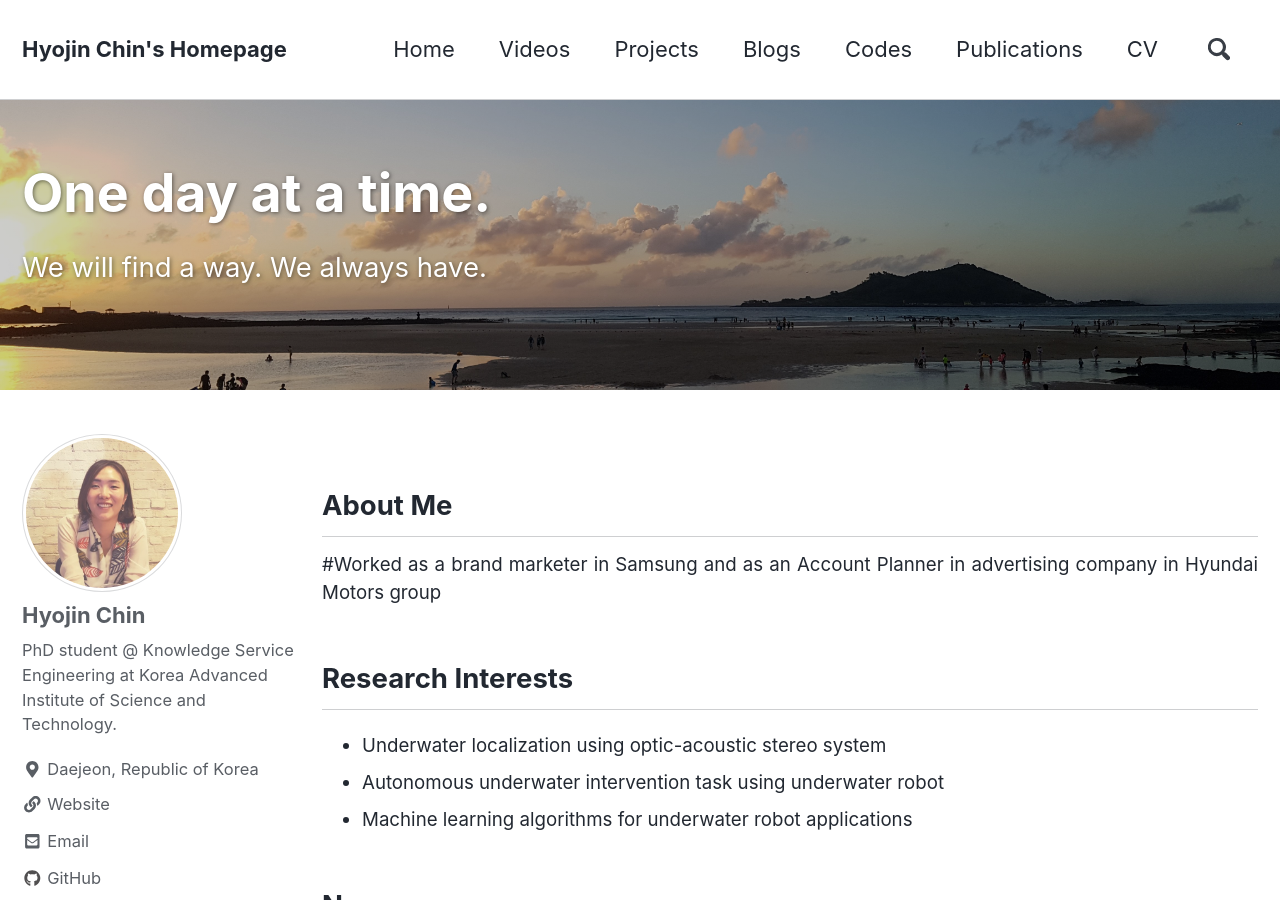
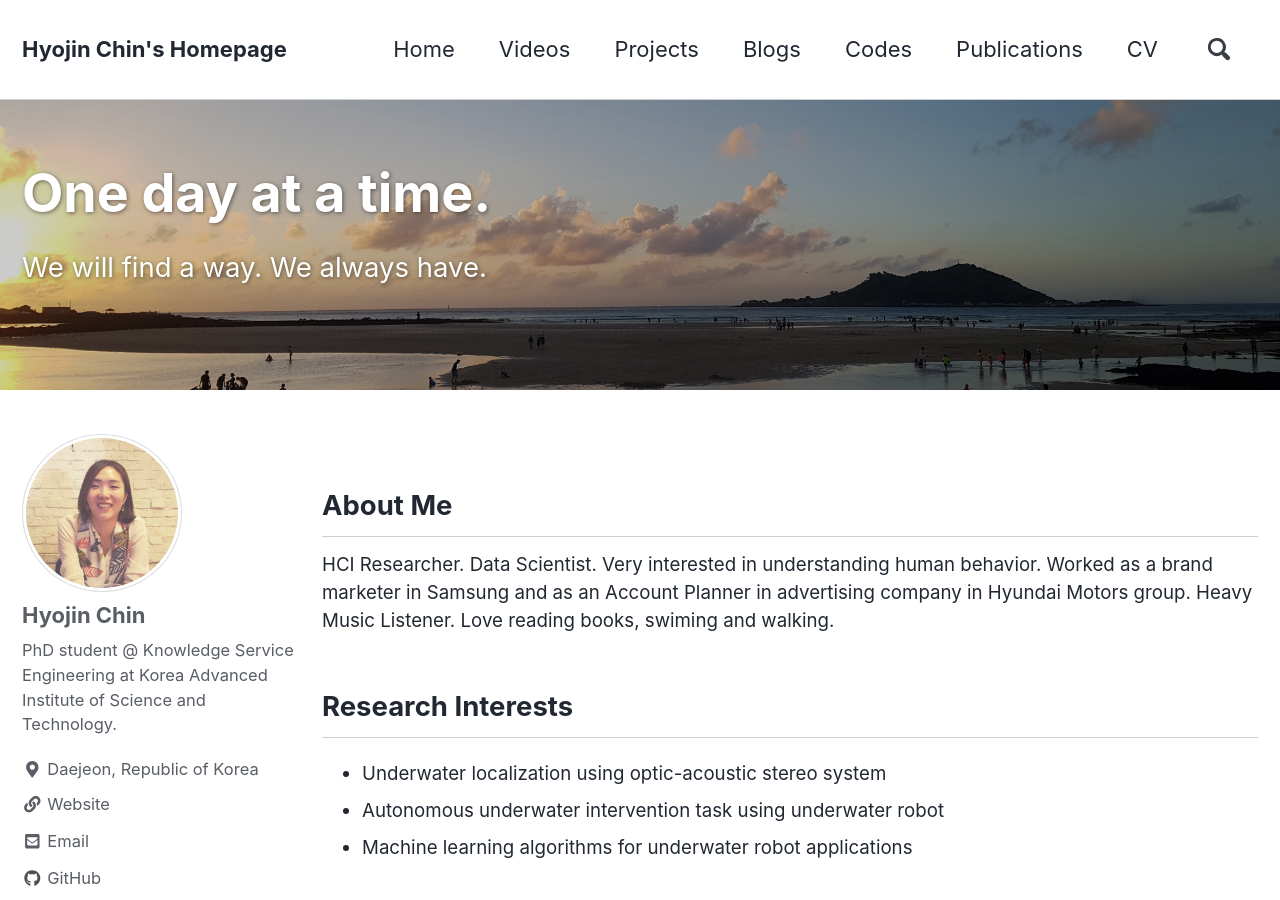
Before and after one commit to tesschin/tesschin.github.io, a Jekyll site: the page built from index.md, in a window 1280 px wide and 900 px high. Built offline with Jekyll 4.4.1, drawn with Linux system fonts in a browser that asks for light colours; nearby versions of some CDN libraries; the list of posts is cut into pages by our own code.

Commit message:
Update index.md

```diff
--- a/index.md
+++ b/index.md
@@ -14,7 +14,10 @@ header:
   overlay_filter: 0.2 # same as adding an opacity of 0.5 to a black background
 ---
 ## About Me
-#Worked as a brand marketer in Samsung and as an Account Planner in advertising company in Hyundai Motors group
+HCI Researcher. Data Scientist. Very interested in understanding human behavior.
+Worked as a brand marketer in Samsung and as an Account Planner in advertising company in Hyundai Motors group.
+Heavy Music Listener. Love reading books, swiming and walking.
+
 {: style="text-align: justify;"}
 
 ## Research Interests
```
